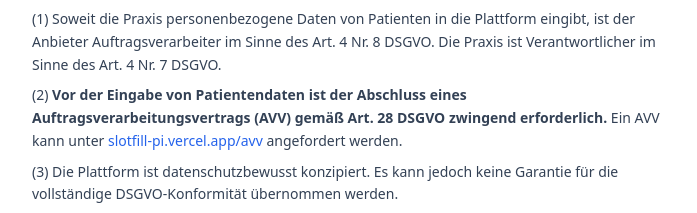
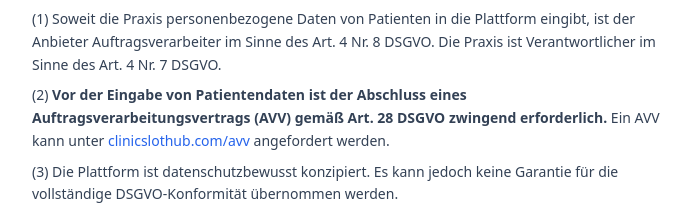
Before and after one commit to transldelta/slotfill, a Next.js app: page /agb in a window 1280 px wide. Shown: the part 1560-1773 px from the top of the page, without its empty margins (288-985 px from the left). Built offline with nearby package versions, Linux system fonts and the light colour scheme.

Commit message:
fix: replace slotfill-pi.vercel.app → clinicslothub.com in legal link text (AGB, Datenschutz)
Two hardcoded URL strings in legal component link text missed by bulk replace.
Also updated SALE_READINESS_CHECKLIST.md brand audit line.

Co-Authored-By: Claude Sonnet 4.6 <noreply@anthropic.com>

```diff
--- a/components/legal/AgbContent.tsx
+++ b/components/legal/AgbContent.tsx
@@ -187,7 +187,7 @@ export function AgbContent({
                 Auftragsverarbeitungsvertrags (AVV) gemäß Art. 28 DSGVO zwingend erforderlich.</strong>{" "}
                 Ein AVV kann unter{" "}
                 <Link href={`/${locale}/avv`} className="text-blue-600 hover:underline dark:text-blue-400">
-                  slotfill-pi.vercel.app/avv
+                  clinicslothub.com/avv
                 </Link>{" "}
                 angefordert werden.
               </p>
--- a/components/legal/DatenschutzContent.tsx
+++ b/components/legal/DatenschutzContent.tsx
@@ -170,7 +170,7 @@ export function DatenschutzContent({
               Praxen, die Patientendaten eingeben, schließen einen AVV gemäß Art. 28 DSGVO ab.
               Informationen unter{" "}
               <Link href={`/${locale}/avv`} className="text-blue-600 hover:underline dark:text-blue-400">
-                slotfill-pi.vercel.app/avv
+                clinicslothub.com/avv
               </Link>.
             </p>
           </section>
```
Also changed, not shown: 1 other file (tests, documents, lock files or other folders).
